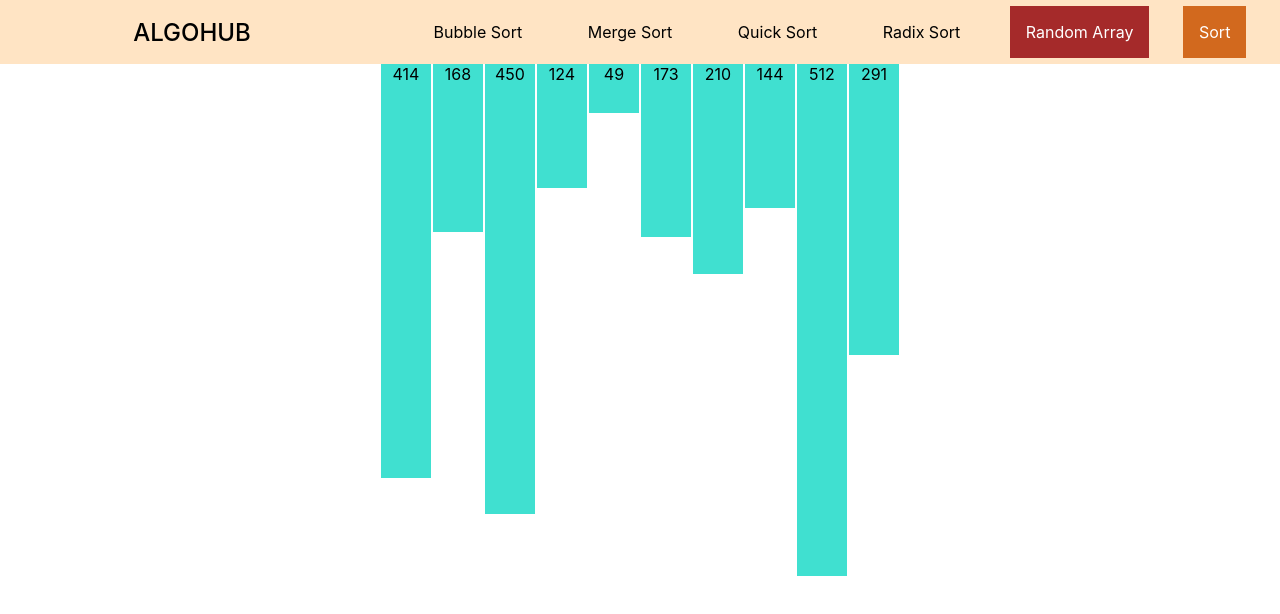
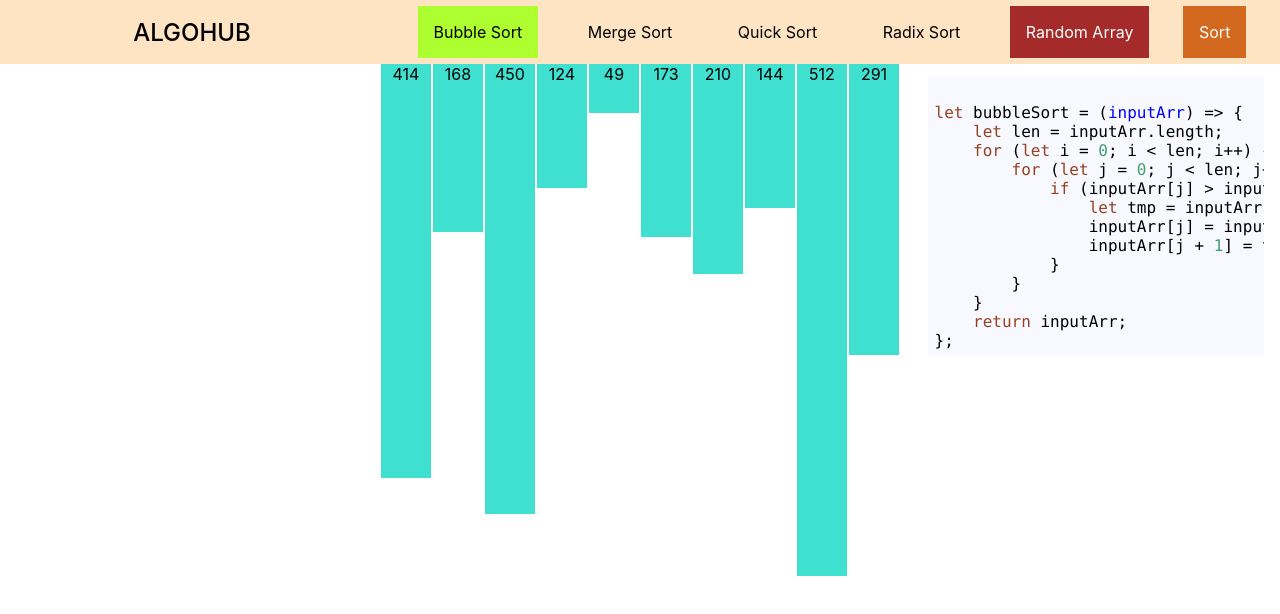
Before and after one commit to sakecians/Algohub, a React (Create React App) app: page / in a window 1280 px wide. Shown: the top 614 px of the page. Built offline with nearby package versions, Linux system fonts and the light colour scheme.

Commit message:
added code view

```diff
--- a/package.json
+++ b/package.json
@@ -10,6 +10,7 @@
     "react": "^17.0.2",
     "react-dom": "^17.0.2",
     "react-scripts": "4.0.3",
+    "react-syntax-highlighter": "^15.4.3",
     "web-vitals": "^1.1.1"
   },
   "scripts": {
--- /dev/null
+++ b/src/Algorithms/Codes.js
@@ -0,0 +1,119 @@
+export const JS_BUBBLE = `
+let bubbleSort = (inputArr) => {
+    let len = inputArr.length;
+    for (let i = 0; i < len; i++) {
+        for (let j = 0; j < len; j++) {
+            if (inputArr[j] > inputArr[j + 1]) {
+                let tmp = inputArr[j];
+                inputArr[j] = inputArr[j + 1];
+                inputArr[j + 1] = tmp;
+            }
+        }
+    }
+    return inputArr;
+};
+`;
+
+export const JS_MERGE = `
+// Merge function
+function merge(arr1, arr2){
+    let results = [];
+    let i = 0;
+    let j = 0;
+    while(i < arr1.length && j < arr2.length){
+        if(arr2[j] > arr1[i]){
+            results.push(arr1[i]);
+            i++;
+        } else {
+            results.push(arr2[j])
+            j++;
+        }
+    }
+    while(i < arr1.length) {
+        results.push(arr1[i])
+        i++;
+    }
+    while(j < arr2.length) {
+        results.push(arr2[j])
+        j++;
+    }
+    return results;
+}
+
+// Recrusive Merge Sort
+function mergeSort(arr){
+    if(arr.length <= 1) return arr;
+    let mid = Math.floor(arr.length/2);
+    let left = mergeSort(arr.slice(0,mid));
+    let right = mergeSort(arr.slice(mid));
+    return merge(left, sright);
+}
+`;
+
+export const JS_QUICK = `
+function pivot(arr, start = 0, end = arr.length - 1) {
+  const swap = (arr, idx1, idx2) => {
+    [arr[idx1], arr[idx2]] = [arr[idx2], arr[idx1]];
+  };
+
+  // We are assuming the pivot is always the first element
+  let pivot = arr[start];
+  let swapIdx = start;
+
+  for (let i = start + 1; i <= end; i++) {
+    if (pivot > arr[i]) {
+      swapIdx++;
+      swap(arr, swapIdx, i);
+    }
+  }
+
+  // Swap the pivot from the start the swapPoint
+  swap(arr, start, swapIdx);
+  return swapIdx;
+}
+
+
+function quickSort(arr, left = 0, right = arr.length -1){
+    if(left < right){
+        let pivotIndex = pivot(arr, left, right)
+        //left
+        quickSort(arr,left,pivotIndex-1);
+        //right
+        quickSort(arr,pivotIndex+1,right);
+      }
+     return arr;
+}
+`;
+
+export const JS_RADIX = `
+function getDigit(num, i) {
+  return Math.floor(Math.abs(num) / Math.pow(10, i)) % 10;
+}
+
+function digitCount(num) {
+  if (num === 0) return 1;
+  return Math.floor(Math.log10(Math.abs(num))) + 1;
+}
+
+function mostDigits(nums) {
+  let maxDigits = 0;
+  for (let i = 0; i < nums.length; i++) {
+    maxDigits = Math.max(maxDigits, digitCount(nums[i]));
+  }
+  return maxDigits;
+}
+
+function radixSort(nums){
+    let maxDigitCount = mostDigits(nums);
+    for(let k = 0; k < maxDigitCount; k++){
+        let digitBuckets = Array.from({length: 10}, () => []);
+        for(let i = 0; i < nums.length; i++){
+            let digit = getDigit(nums[i],k);
+            digitBuckets[digit].push(nums[i]);
+        }
+        nums = [].concat(...digitBuckets);
+        console.log(nums);
+    }
+    return nums;
+}
+`;
--- a/src/App.js
+++ b/src/App.js
@@ -1,9 +1,12 @@
 import Visualizer from './Components/Visualizer/Visualizer';
+import {AlgorithmProvider} from './context/Algorithm.context';
 
 function App() {
   return (
     <div className="App">
-      <Visualizer/>
+      {/* <AlgorithmProvider> */}
+        <Visualizer/>
+      {/* </AlgorithmProvider> */}
     </div>
   );
 }
--- /dev/null
+++ b/src/Components/CodeView/CodeView.jsx
@@ -0,0 +1,17 @@
+import React, {useState, useContext} from 'react';
+import {JS_BUBBLE, JS_QUICK, JS_MERGE, JS_RADIX} from '../../Algorithms/Codes';
+import {AlgorithmContext} from '../../context/Algorithm.context';
+import SyntaxHighlighter from 'react-syntax-highlighter';
+import { docco } from 'react-syntax-highlighter/dist/esm/styles/hljs';
+
+export default function CodeView() {
+    const {algorithm} = useContext(AlgorithmContext);
+
+    return (
+        <div>
+            <SyntaxHighlighter language="javascript" style={docco}>
+                {algorithm === "bubble" ? JS_BUBBLE : algorithm === "quick" ? JS_QUICK : algorithm === "radix" ? JS_RADIX : algorithm === "merge" ? JS_MERGE : ''}
+            </SyntaxHighlighter>
+        </div>
+    )
+}
--- a/src/Components/Visualizer/Visualizer.jsx
+++ b/src/Components/Visualizer/Visualizer.jsx
@@ -1,12 +1,15 @@
-import React, {useState, useEffect} from 'react';
+import React, {useState, useEffect, useContext} from 'react';
 import {getBubbleSortAnimation} from '../../Algorithms/BubbleSort';
 import {getMergeSortAnimations} from '../../Algorithms/Test';
 import {getQuickSortAnimation} from '../../Algorithms/QuickSort';
 import {getRadixSortAnimations} from '../../Algorithms/RadixSort';
+
+
 import './Visualizer.scss';
 
 import Navbar from '../Navbar/Navbar';
-import {AlgorithmProvider} from '../../context/Algorithm.context'
+import CodeView from '../CodeView/CodeView';
+import {AlgorithmProvider} from '../../context/Algorithm.context';
 
 import {numberToWord,
         placeCorrect,
@@ -66,15 +69,20 @@ function Visualizer() {
                     >{value}</div>)
                 })}
             </div>
-          </AlgorithmProvider>
+            <div className="code">
+              <CodeView/>
+            </div>
+            </AlgorithmProvider>
         </div>
     )
 }
 
-
+///////////////////////////////////////////////////////////////
+//BUBBLE SORT
+//////////////////////////////////////////////////////////////
 async function bubbleSort(array, setArray){
   let animations = getBubbleSortAnimation(array);
-  // console.log(animations);
+  // console.log(animations)
 
   var i=0;
   function myLoop() {
@@ -102,6 +110,9 @@ async function bubbleSort(array, setArray){
 
 }
 
+///////////////////////////////////////////////////////////////
+//MERGE SORT
+//////////////////////////////////////////////////////////////
 async function mergeSort(array, setArray){
   let animations = getMergeSortAnimations(array);
   let i = 0;
@@ -128,6 +139,10 @@ async function mergeSort(array, setArray){
   setArray(array.sort());
 }
 
+
+///////////////////////////////////////////////////////////////
+//QUICK SORT
+//////////////////////////////////////////////////////////////
 async function quickSort(array, setArray){
   let animations = getQuickSortAnimation(array);
   animations.push(["completed"]);
@@ -153,6 +168,10 @@ async function quickSort(array, setArray){
   setArray(array.sort());
 }
 
+
+///////////////////////////////////////////////////////////////
+//RADIX SORT
+//////////////////////////////////////////////////////////////
 function radixSort(array, setArray){
   const animations = getRadixSortAnimations(array);
   animations.push(["completed"])
--- a/src/Components/Visualizer/Visualizer.scss
+++ b/src/Components/Visualizer/Visualizer.scss
@@ -59,3 +59,11 @@ button {
   font-size: 2rem;
   margin-bottom: 1rem;
 }
+
+.code {
+  position: absolute;
+  top: 4rem;
+  right: 1rem;
+  width: 21rem;
+  height: 20rem;
+}
--- a/src/context/Algorithm.context.js
+++ b/src/context/Algorithm.context.js
@@ -4,7 +4,7 @@ export const AlgorithmContext = createContext();
 
 export function AlgorithmProvider(props){
 
-    const [algorithm, setAlgorithm] = useState({});
+    const [algorithm, setAlgorithm] = useState("bubble");
 
     function updateAlgorithm(newAlgorithm){
         setAlgorithm((algorithm) => {
```
Also changed, not shown: 1 other file (tests, documents, lock files or other folders).
